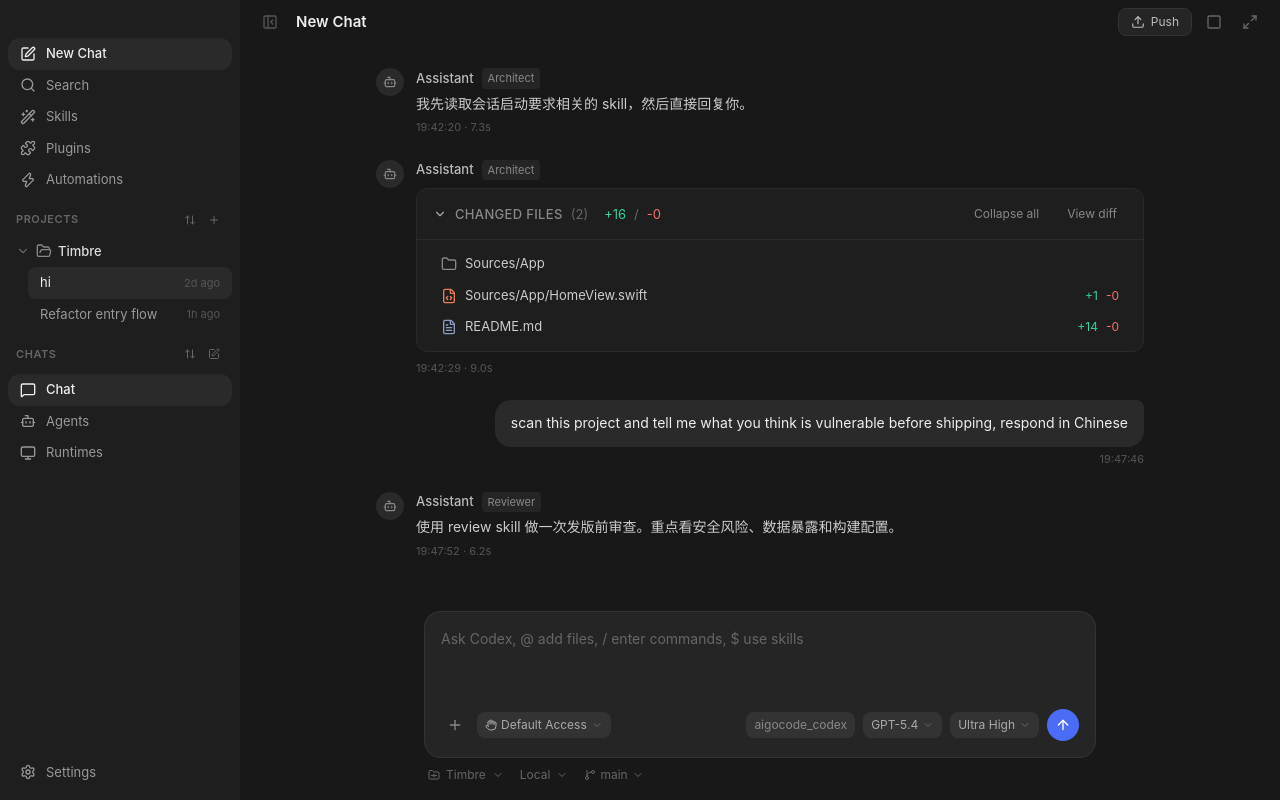
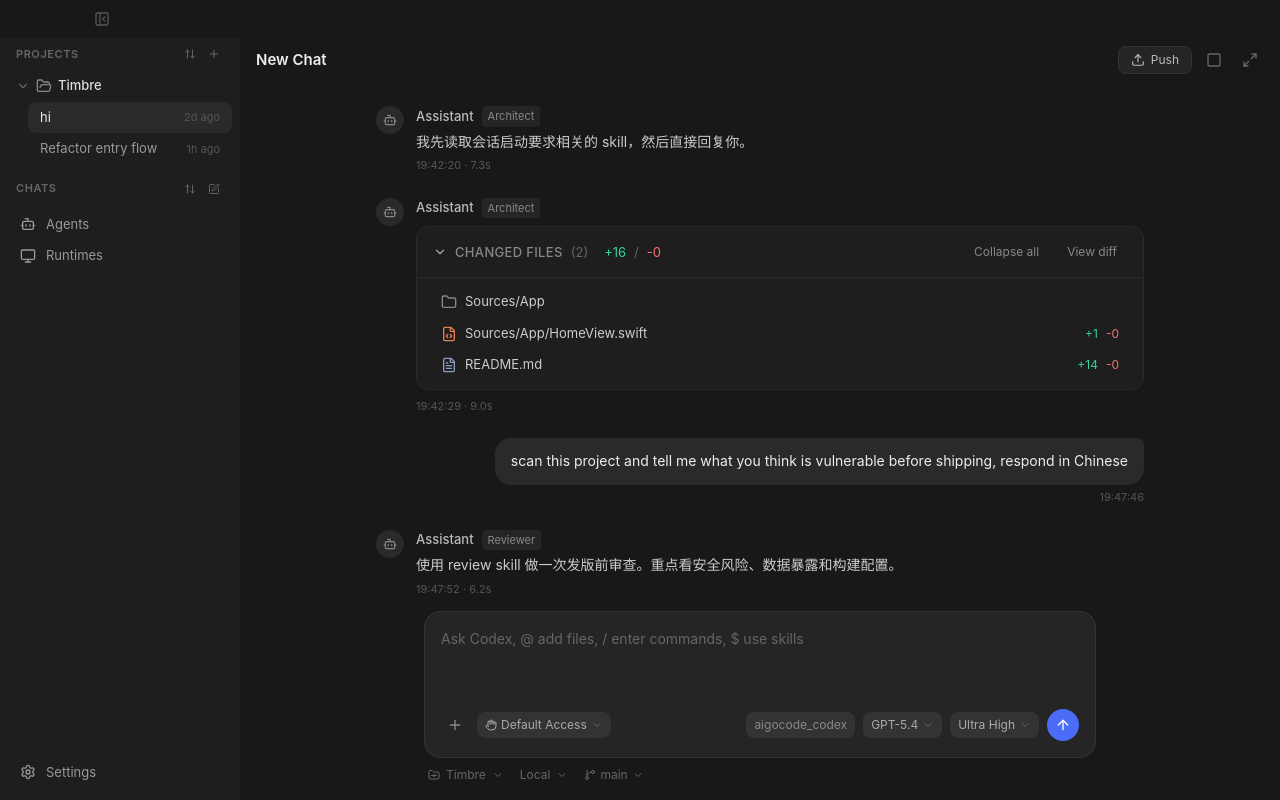
Before and after one commit to Onion-L/carrent, a React app in the folder apps/desktop/: page / in a window 1280 px wide. Built offline with nearby package versions, Linux system fonts and the light colour scheme.

Commit message:
fix: grid layout with titlebar toggle aligned to traffic lights, remove extra nav items

```diff
--- a/apps/desktop/src/renderer/components/DesktopShell.tsx
+++ b/apps/desktop/src/renderer/components/DesktopShell.tsx
@@ -1,4 +1,5 @@
 import { useState, useRef, useCallback, useEffect } from "react";
+import { PanelLeftOpen, PanelLeftClose } from "lucide-react";
 import { SidebarNav } from "./SidebarNav";
 import { SidebarContext } from "./SidebarContext";
 
@@ -79,11 +80,26 @@ export function DesktopShell({ children }: { children: React.ReactNode }) {
 
   return (
     <SidebarContext.Provider value={{ toggle: handleToggle, isCollapsed }}>
-      <div className="flex h-screen w-screen overflow-hidden bg-[#181818]">
+      <div className="grid h-screen w-screen grid-cols-[auto_1fr] grid-rows-[env(titlebar-area-height,38px)_1fr] overflow-hidden bg-[#181818]">
+        {/* Title bar — full width */}
+        <div className="drag-region col-span-2 flex items-center px-4">
+          <button
+            onClick={handleToggle}
+            className="no-drag ml-[72px] flex h-7 w-7 items-center justify-center rounded-md text-[#555] transition hover:bg-[#252525] hover:text-[#888]"
+            title={isCollapsed ? "Expand sidebar" : "Collapse sidebar"}
+          >
+            {isCollapsed ? (
+              <PanelLeftOpen className="h-4 w-4" />
+            ) : (
+              <PanelLeftClose className="h-4 w-4" />
+            )}
+          </button>
+        </div>
+
         {/* Sidebar */}
         <div
           ref={sidebarRef}
-          className="relative flex shrink-0 flex-col overflow-hidden"
+          className="relative flex flex-col overflow-hidden"
           style={{
             width: isCollapsed ? COLLAPSED_WIDTH : sidebarWidth,
             transition: isCollapsed ? "width 200ms ease" : undefined,
@@ -92,7 +108,6 @@ export function DesktopShell({ children }: { children: React.ReactNode }) {
           {!isCollapsed && (
             <>
               <SidebarNav />
-              {/* Resize handle */}
               <div
                 onMouseDown={handleStartResize}
                 className="absolute right-0 top-0 z-10 h-full w-1 cursor-col-resize bg-transparent transition hover:bg-[#444]"
@@ -101,7 +116,10 @@ export function DesktopShell({ children }: { children: React.ReactNode }) {
           )}
         </div>
 
-        <main className="flex min-w-0 flex-1 flex-col">{children}</main>
+        {/* Main */}
+        <main className="flex min-w-0 flex-col overflow-hidden">
+          {children}
+        </main>
       </div>
     </SidebarContext.Provider>
   );
--- a/apps/desktop/src/renderer/components/SidebarNav.tsx
+++ b/apps/desktop/src/renderer/components/SidebarNav.tsx
@@ -1,33 +1,19 @@
 import {
-  MessageSquare,
   Bot,
   Monitor,
   Settings,
-  Search,
   ArrowUpDown,
   Plus,
   ChevronDown,
   ChevronRight,
   FolderOpen,
   SquarePen,
-  Wand2,
-  Puzzle,
-  Zap,
 } from "lucide-react";
 import { NavLink } from "react-router-dom";
 import { useState } from "react";
 import { currentProject, threads } from "../mock/uiShellData";
 
-const topNavItems = [
-  { to: "/", label: "New Chat", icon: SquarePen },
-  { to: "/search", label: "Search", icon: Search },
-  { to: "/skills", label: "Skills", icon: Wand2 },
-  { to: "/plugins", label: "Plugins", icon: Puzzle },
-  { to: "/automations", label: "Automations", icon: Zap },
-];
-
 const workspaceNavItems = [
-  { to: "/", label: "Chat", icon: MessageSquare },
   { to: "/agents", label: "Agents", icon: Bot },
   { to: "/runtimes", label: "Runtimes", icon: Monitor },
 ];
@@ -39,33 +25,9 @@ export function SidebarNav() {
   );
 
   return (
-    <aside
-      className="flex h-full flex-col bg-[#1e1e1e]"
-      style={{ paddingTop: "env(titlebar-area-height, 38px)" }}
-    >
-      {/* Top nav */}
-      <nav className="px-2 pb-2">
-        {topNavItems.map((item) => (
-          <NavLink
-            key={item.to}
-            to={item.to}
-            end={item.to === "/"}
-            className={({ isActive }) =>
-              `flex w-full items-center gap-2.5 rounded-lg px-3 py-1.5 text-[13px] transition ${
-                isActive
-                  ? "bg-[#2a2a2a] font-medium text-[#eee]"
-                  : "text-[#999] hover:bg-[#252525] hover:text-[#ccc]"
-              }`
-            }
-          >
-            <item.icon className="h-4 w-4" />
-            <span>{item.label}</span>
-          </NavLink>
-        ))}
-      </nav>
-
+    <aside className="flex h-full flex-col bg-[#1e1e1e]">
       {/* Projects section */}
-      <div className="flex max-h-[40%] flex-col">
+      <div className="flex max-h-[50%] flex-col">
         <div className="flex items-center justify-between px-4 py-1.5">
           <span className="text-[11px] font-semibold uppercase tracking-wider text-[#666]">
             Projects
--- a/apps/desktop/src/renderer/components/chat/ChatHeader.tsx
+++ b/apps/desktop/src/renderer/components/chat/ChatHeader.tsx
@@ -1,25 +1,9 @@
-import { Upload, Square, Maximize2, PanelLeftClose, PanelLeftOpen } from "lucide-react";
-import { useSidebar } from "../SidebarContext";
+import { Upload, Square, Maximize2 } from "lucide-react";
 
 export function ChatHeader() {
-  const { toggle, isCollapsed } = useSidebar();
-
   return (
     <header className="flex shrink-0 items-center justify-between px-4 py-2">
-      <div className="flex items-center gap-3">
-        <button
-          onClick={toggle}
-          className="flex h-7 w-7 items-center justify-center rounded-md text-[#555] transition hover:bg-[#252525] hover:text-[#888]"
-          title={isCollapsed ? "Expand sidebar" : "Collapse sidebar"}
-        >
-          {isCollapsed ? (
-            <PanelLeftOpen className="h-4 w-4" />
-          ) : (
-            <PanelLeftClose className="h-4 w-4" />
-          )}
-        </button>
-        <h1 className="text-[15px] font-semibold text-[#eee]">New Chat</h1>
-      </div>
+      <h1 className="text-[15px] font-semibold text-[#eee]">New Chat</h1>
       <div className="flex items-center gap-2">
         <button className="flex items-center gap-1.5 rounded-md border border-[#333] bg-[#252525] px-3 py-1 text-[12px] text-[#bbb] transition hover:bg-[#2f2f2f]">
           <Upload className="h-3.5 w-3.5" />
```
